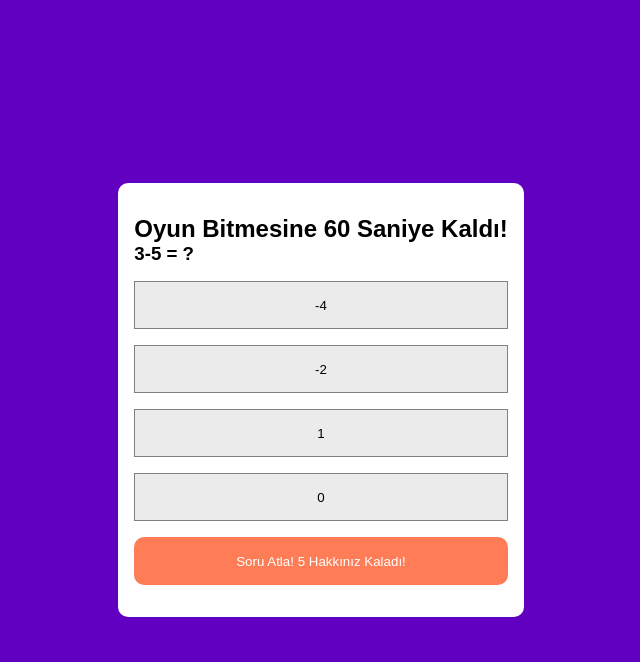
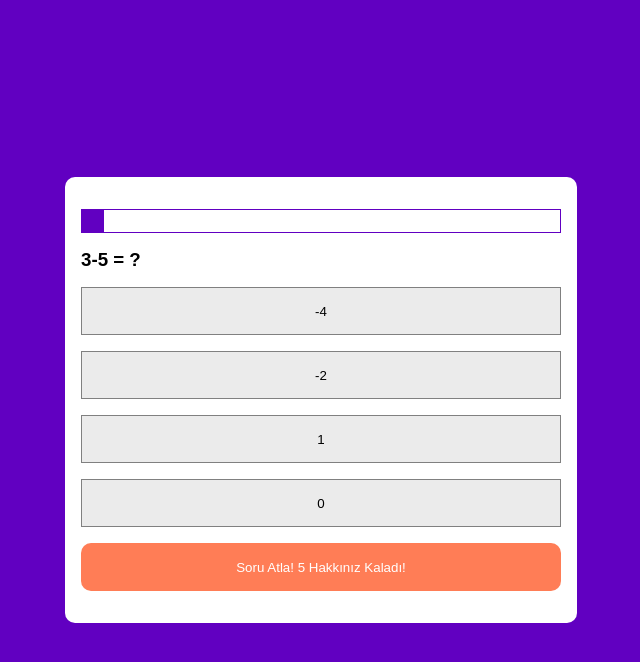
Before and after one commit to mcban34/quizApp, a plain HTML site: page game.html in a window 1280 px wide. Both pictures are taken after a click on the button "Oyuna Başla". Shown: the whole page, without its empty margins (319-959 px from the left). Drawn offline with Linux system fonts and the light colour scheme.

Commit message:
ProgressBar

```diff
--- a/game.html
+++ b/game.html
@@ -53,7 +53,12 @@
       </div>
     </div>
     <div class="oyun">
-      <h2 class="süre">Oyun Bitmesine 60 Saniye Kaldı!</h2>
+      <!-- <h2 class="süre">Oyun Bitmesine 60 Saniye Kaldı!</h2> -->
+      <div class="timeProgress">
+        <div class="timeProgressContent">
+
+        </div>
+      </div>
       <h3 class="soru"></h3>
       <button class="cevapVer"></button>
       <button class="cevapVer"></button>
--- a/style.sass
+++ b/style.sass
@@ -135,7 +135,7 @@ $greenColor : #B2D93A
         align-items: center
         justify-content: center
         .oyunBasla
-            width: 30%
+            width: 40%
             background: white
             border-radius: 10px
             position: relative
@@ -172,6 +172,7 @@ $greenColor : #B2D93A
             background: white
             padding: 2rem 1rem
             border-radius: 10px
+            width: 40%
             button
                 width: 100%
                 height: 3rem
@@ -188,6 +189,20 @@ $greenColor : #B2D93A
                 cursor: pointer
                 border-radius: 10px
                 background: $btnBg
+            .timeProgress
+                width: 100%
+                height: 1.5rem
+                border: 1px solid $bgColor
+                margin-bottom: 1rem
+                .timeProgressContent
+                    background-color: $bgColor
+                    height: 100%
+                    width: 0px
+                    // transition: width 0.1s ease-in-out;
+                    // transition: 1s linear;
+                    // transition: .34s
+                    // background-color: yellow
+
     @media screen and (max-width:1000px)
         .gameContent
             .oyunBasla
@@ -195,3 +210,5 @@ $greenColor : #B2D93A
                 height: 100%
                 button
                     border-radius: 0 0 0 0 !important
+            .oyun
+                width: 95%
```
Also changed, not shown: style.css, 1 other file.
